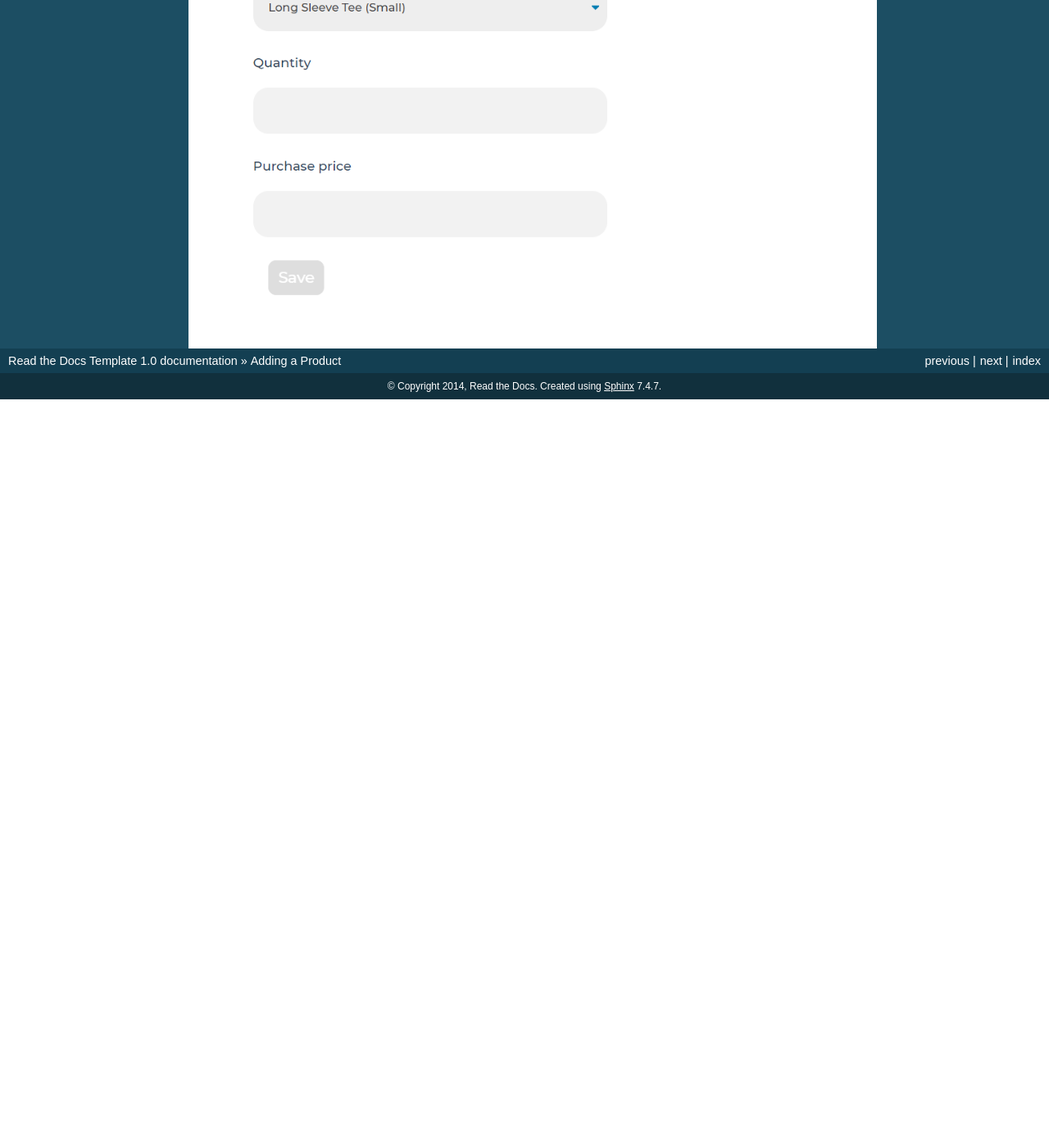
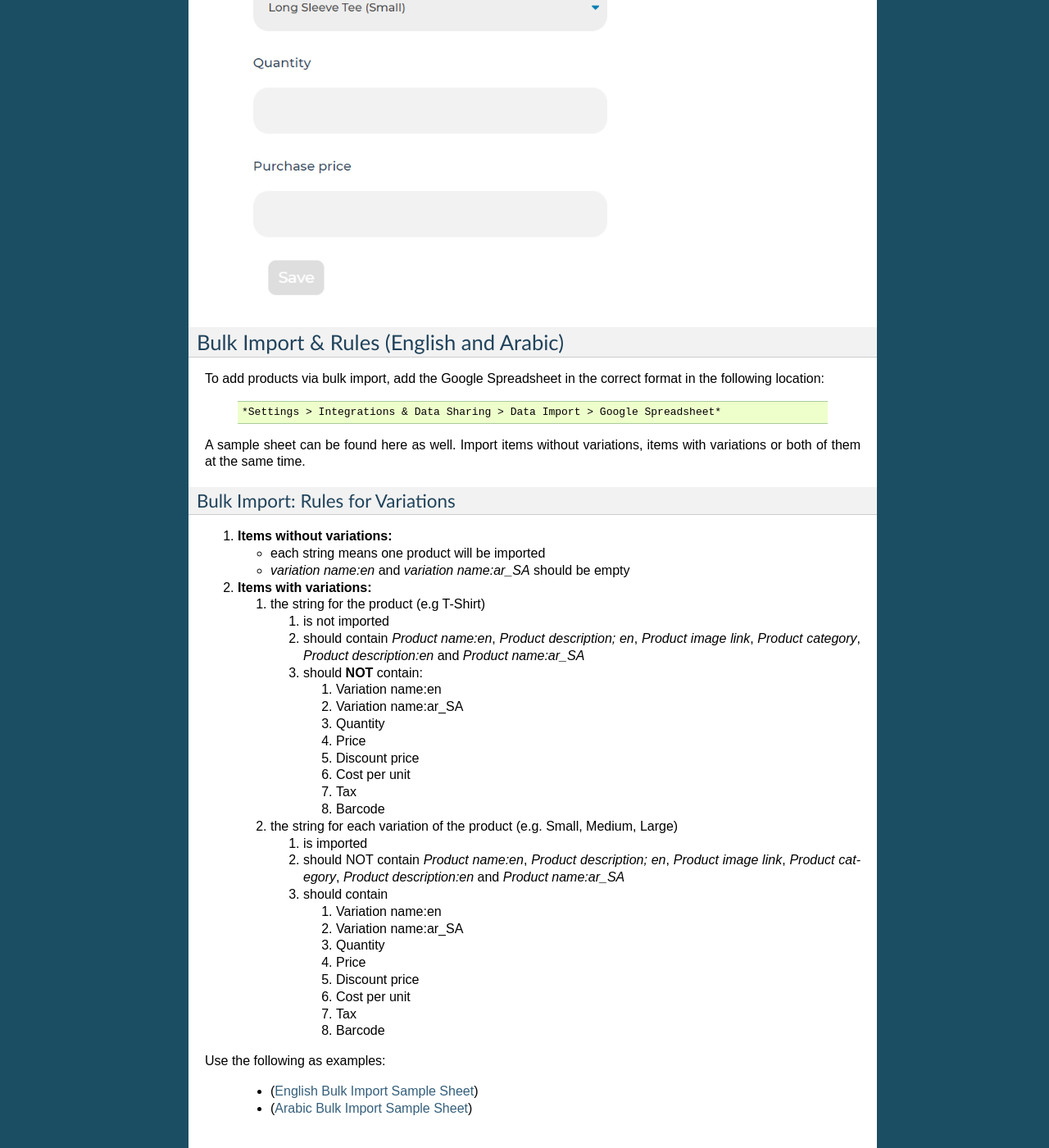
Before and after one commit to KhalilMayyasi/WBDocumentation, a Sphinx documentation site: the page built from docs/AddingProduct.rst, in a window 1280 px wide and 1400 px high, scrolled down 2499 px. Shown: the whole window at 82% size. Built offline with Sphinx 7.4.7, drawn with Linux system fonts in a browser that asks for light colours; pages that are not in the unit, such as notebooks, are missing from menus; before the commit the page ends 2986 px from its top, so only the background shows below that; part of the change alters nothing that is shown; some of the changed text lies outside the part shown.

Commit message:
removed the text of the previous bulk subsections and added new information

```diff
--- a/docs/AddingProduct.rst
+++ b/docs/AddingProduct.rst
@@ -108,77 +108,61 @@ Once a product/variation of a product has been created, a barcode is generated a
       :width: 500
       :alt: Alternative text
 
-..
-   Bulk Import & Rules (English and Arabic)
-   -------------------------------------------------
 
-   Merchants can also add products via bulk import by accessing:
+Bulk Import & Rules (English and Arabic)
+-------------------------------------------------
+
+To add products via bulk import, add the Google Spreadsheet in the correct format in the following location:
+
 
    .. code-block:: text
 
-      Settings > Integrations & Data Sharing > Data Import > Google Spreadsheet
+      *Settings > Integrations & Data Sharing > Data Import > Google Spreadsheet*
 
-   You can import items without variations, items with variations or both of them at the same time.
+A sample sheet can be found here as well.
+Import items without variations, items with variations or both of them at the same time.
 
-   Bulk Import Fields
-   ^^^^^^^^^^^^^^^^^^^^^^^^^^^^^^^^^^
+Bulk Import: Rules for Variations
+^^^^^^^^^^^^^^^^^^^^^^^^^^^^^^^^^^^^^^^^^^^^^^^^
 
-   * **Product name:en** (product name in English)
-   * **Product name:ar_SA** (product name in Arabic)
-   * **Product description:en** (product description in English)
-   * **Product description:ar_SA** (product description in Arabic)
-   * **Product image link** (link for the product image .jpg) → check formats
-   * **Product category:en** (product category name in English)
-   * **Product category:ar_SA** (product category name in Arabic)
-   * **Variation name:en** (variation name in English)
-   * **Variation name:ar_SA** (variation name in Arabic)
-   * **Barcode** (12-digit code)
-   * **Cost per unit** (purchasing cost)
-   * **Price**
-   * **Discount price**
-   * **Tax**
-   * **Quantity**
+#. **Items without variations:**
 
-   Bulk Import: Rules for Variations
-   ^^^^^^^^^^^^^^^^^^^^^^^^^^^^^^^^^^^^^^^^^^^^^
+   * each string means one product will be imported
+   * *variation name:en* and *variation name:ar_SA* should be empty
 
-   #. Items without variations:
+#. **Items with variations:**
 
-      #. each string means one product will be imported
-      #. *variation name:en* and *variation name:ar_SA* should be empty
+   #. the string for the product (e.g T-Shirt)
 
-   #. Items with variations:
+      #. is not imported
+      #. should contain *Product name:en*, *Product description; en*, *Product image link*, *Product category*, *Product description:en* and *Product name:ar_SA*
+      #. should **NOT** contain:
 
-      #. the *string for the product*
+         #. Variation name:en
+         #. Variation name:ar_SA
+         #. Quantity
+         #. Price
+         #. Discount price
+         #. Cost per unit
+         #. Tax
+         #. Barcode
 
-         #. should contain *Product name:en* and *Product name:ar_SA *
-         #. should NOT contain *variation name:en* and *variation name:ar_SA* and *Barcode*
-         #. is not imported
-      #. the *string for each variation of the product*
+   #. the string for each variation of the product (e.g. Small, Medium, Large)
 
-         #. should **NOT** contain *Product name:en* and *Product name:ar_SA*
-         #. should contain *variation name:en* and *variation name:ar_SA* and *Barcode*
-         #. is imported
+      #. is imported
+      #. should NOT contain *Product name:en*, *Product description; en*, *Product image link*, *Product category*, *Product description:en* and *Product name:ar_SA*
+      #. should contain
 
+         #. Variation name:en
+         #. Variation name:ar_SA
+         #. Quantity
+         #. Price
+         #. Discount price
+         #. Cost per unit
+         #. Tax
+         #. Barcode
 
-   Bulk Import: Rules for Empty Fields
-   ^^^^^^^^^^^^^^^^^^^^^^^^^^^^^^^^^^^^^^^^^^^^^^^^^^^^^
+Use the following as examples:
 
-   #. If *Product image link* is empty, then item will be added without a picture
-   #. If *Cost per unit*, *Price*, *Discount price* and *Tax* are empty – these fields will not be added
-   #. The *Quantity* field
-
-      #. If a number is added, then a receipt transaction to the default warehouse will be created.
-      #. If not, the inventory Item will be created with an out of stock state.
-   #. **A barcode is strongly requested!** If the merchant has no existing barcodes for his items to bulk import, then we suggest to autofill it in a Google Sheet (e.g. 000000000001, 000000000002).
-   #. If the merchant already has an existing barcode in the database and tries to import any item with the same barcode, then the existing item will be replaced with the data from the Google Sheet – **BE CAREFUL!** So, the best way is to bulk import to a new/empty Store.
-
-
-   Bulk Import: Rules for Categories
-   ^^^^^^^^^^^^^^^^^^^^^^^^^^^^^^^^^^^^^^^^^^^^^^^^^^^^^^
-
-   #. If this field is left empty, the item will be left as uncategorized.
-   #. If an item has a category and a subcategory, please use the forward slash [Category/Subcategory] OR [e.g. Mens/Shoes]
-   #. If you wanna assign an item to a few categories, please type it with comma [Category 1, Category 2] OR [e.g. Desserts, Ice Cream]
-   #. P.2 and P.3 are applicable to Product category:ar_SA, however, from a right-to-left orientation. [ترحيب / أساور] → In this case, ترحيب is the main category and أساور is the subcategory.
-   #. If you type a new category name, then a new category will be created and the item will be assigned.
+   * (`English Bulk Import Sample Sheet <https://docs.google.com/spreadsheets/d/1eTcs-3bGBH-0psDC5eZsnlt_ln6ykYVXPPc5740UAzc/edit?usp=sharing>`_)
+   * (`Arabic Bulk Import Sample Sheet <https://docs.google.com/spreadsheets/d/1Cgk48UjQOMp_P0RcDl8TLIhSj9Hqh2XAScrzrdbSoV4/edit?usp=sharing>`_)
```
